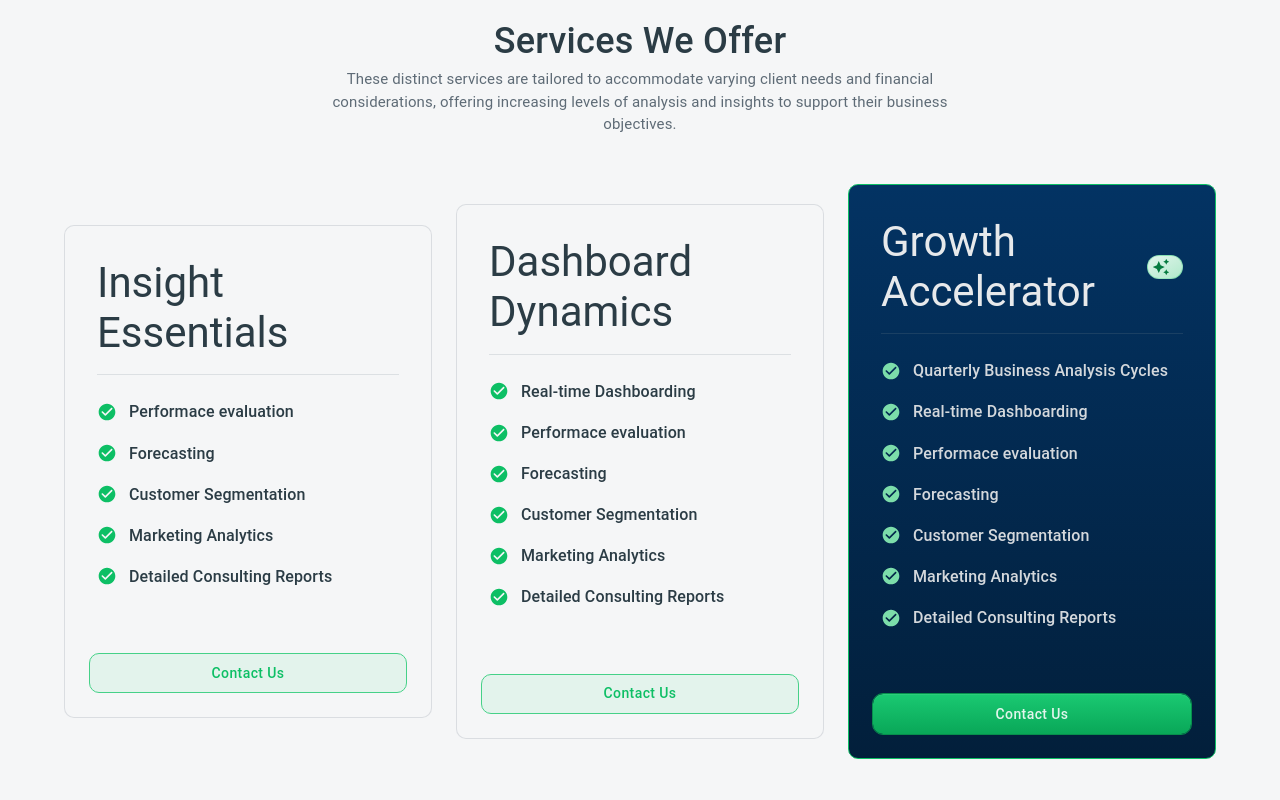
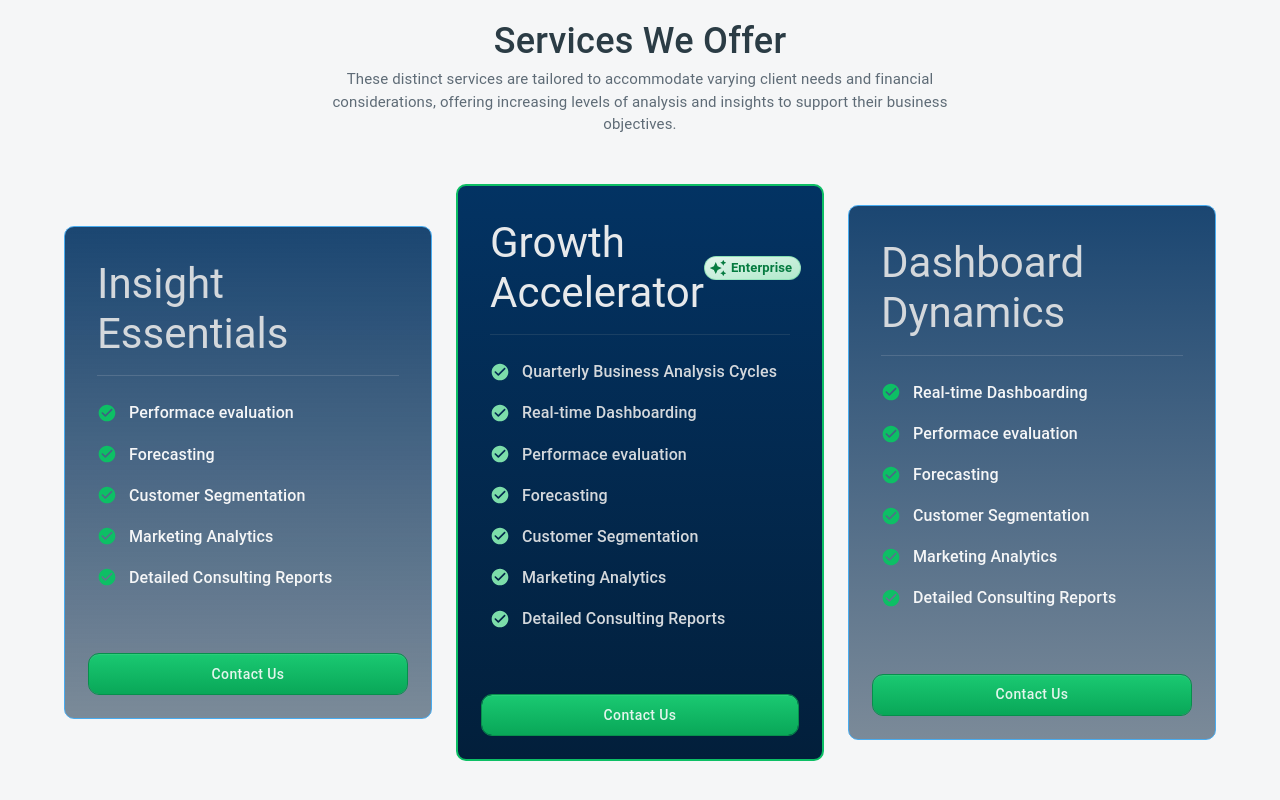
Before and after one commit to anubhutianalytica/web, a React (Create React App) app: page / in a window 1280 px wide. Shown: the part 2744-3544 px from the top of the page. Built offline with nearby package versions, Linux system fonts and the light colour scheme.

Commit message:
Update Services Look

```diff
--- a/src/components/Pricing.js
+++ b/src/components/Pricing.js
@@ -23,12 +23,13 @@ const tiers = [
       "Detailed Consulting Reports",
     ],
     buttonText: "Contact Us",
-    buttonVariant: "outlined",
+    buttonVariant: "contained",
   },
   {
-    title: "Dashboard Dynamics",
-    subheader: "Recommended",
+    title: "Growth Accelerator",
+    subheader: "Enterprise",
     description: [
+      "Quarterly Business Analysis Cycles",
       "Real-time Dashboarding",
       "Performace evaluation",
       "Forecasting",
@@ -37,12 +38,11 @@ const tiers = [
       "Detailed Consulting Reports",
     ],
     buttonText: "Contact Us",
-    buttonVariant: "outlined",
+    buttonVariant: "contained",
   },
   {
-    title: "Growth Accelerator",
+    title: "Dashboard Dynamics",
     description: [
-      "Quarterly Business Analysis Cycles",
       "Real-time Dashboarding",
       "Performace evaluation",
       "Forecasting",
@@ -97,7 +97,7 @@ export default function Pricing() {
               item
               key={tier.title}
               xs={12}
-              sm={tier.title === "Enterprise" ? 12 : 6}
+              sm={tier.title === "Growth Accelerator" ? 12 : 6}
               md={4}
             >
               <Card
@@ -108,16 +108,16 @@ export default function Pricing() {
                   gap: 4,
                   border:
                     tier.title === "Growth Accelerator"
-                      ? "1px solid"
-                      : undefined,
+                      ? "2px solid"
+                      : "1px solid",
                   borderColor:
                     tier.title === "Growth Accelerator"
                       ? "primary.main"
-                      : undefined,
+                      : "secondary.main",
                   background:
                     tier.title === "Growth Accelerator"
                       ? "linear-gradient(#033363, #021F3B)"
-                      : undefined,
+                      : "linear-gradient(rgba(3, 51, 99, 0.9), rgba(2, 31, 59, 0.5))",
                 }}
               >
                 <CardContent>
@@ -128,7 +128,9 @@ export default function Pricing() {
                       justifyContent: "space-between",
                       alignItems: "center",
                       color:
-                        tier.title === "Growth Accelerator" ? "grey.100" : "",
+                        tier.title === "Growth Accelerator"
+                          ? "grey.100"
+                          : "grey.200",
                     }}
                   >
                     <Typography component="h3" variant="h3">
@@ -157,7 +159,10 @@ export default function Pricing() {
                     sx={{
                       my: 2,
                       opacity: 0.2,
-                      borderColor: "grey.500",
+                      borderColor:
+                        tier.title === "Growth Accelerator"
+                          ? "grey.500"
+                          : "grey.300",
                     }}
                   />
                   {tier.description.map((line) => (
@@ -186,7 +191,7 @@ export default function Pricing() {
                           color:
                             tier.title === "Growth Accelerator"
                               ? "grey.200"
-                              : undefined,
+                              : "grey.50",
                         }}
                       >
                         {line}
```
